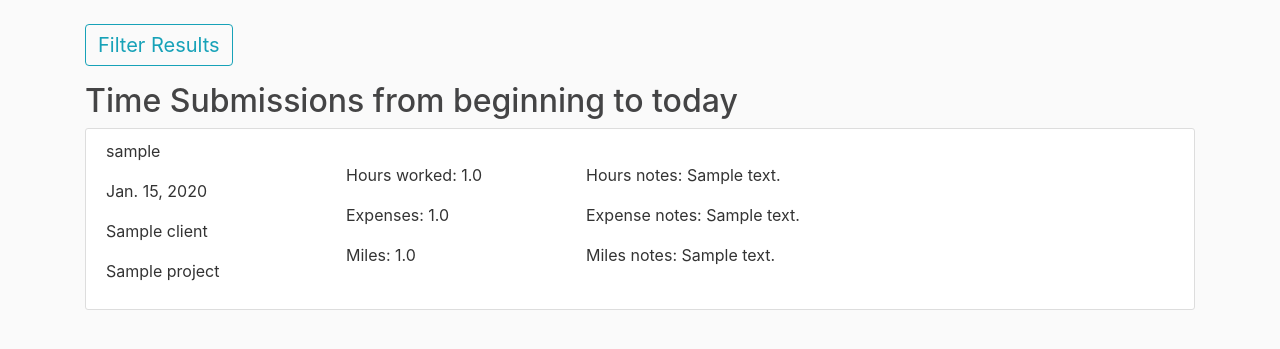
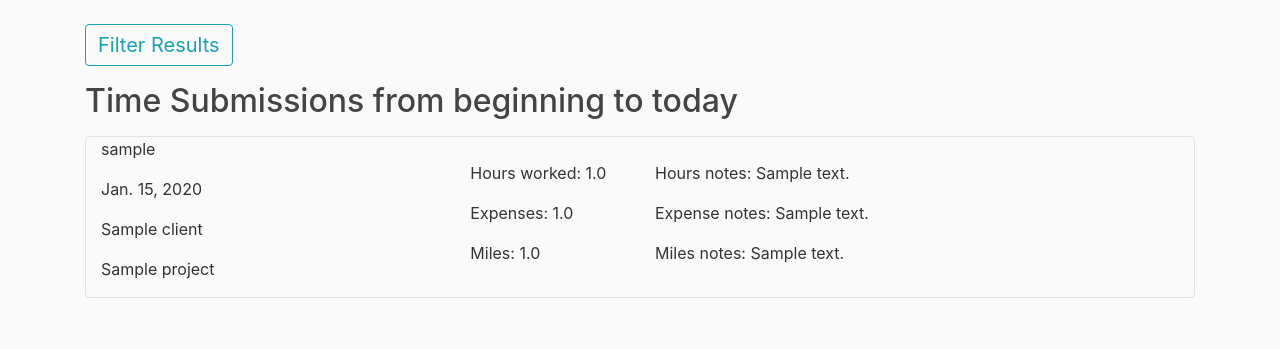
Before and after one commit to MthwBrwn/Varius_project, a Django app: page /overview/ in a window 1280 px wide. Shown: the part 56-405 px from the top of the page. Run offline with Django 3.2, Linux system fonts and the light colour scheme; tables that the repository leaves empty hold one stand-in row (values such as "Sample post"); parts of the project's set-up code (start-up, migrations or seed data) failed here and were passed over; some libraries are stand-ins or nearby versions.

Commit message:
sizing issues with mobile view - seems to be fixed -

```diff
--- a/requirements.txt
+++ b/requirements.txt
@@ -1,4 +1,5 @@
-Django==2.2.1
+Django==2.2.4
+django-autocomplete-light==3.3.4
 django-crispy-forms==1.7.2
 django-flatpickr==1.0.1
 pytz==2019.1
--- a/templates/time_app/overview.html
+++ b/templates/time_app/overview.html
@@ -29,26 +29,26 @@
 {% endif %}
     {% for post in posts %}
 
-            <article class="media content-section">
+            <article class="container border rounded mb-3 mt-3">
                 {% if user == post.user %}
                 <a class= "article-title" href="{% url 'post-detail' post.id %}">
                 {% else %}
 
                 {% endif %}
-                <div class="float-left media content">
-                    <div class="mx-auto" style="width: 15em;"  >
+                <div class="row">
+                    <div class="col-sm-4"   >
                         <p> {{post.user.username}}</p>
                         <p>{{post.date}} </p>
                         <p>{{post.client.name}}</p>
                         <p> {{post.project.name}}<p>
                     </div>
-                    <div class="mx-auto" style="width: 15em;">
+                    <div class="col-sm-2" >
                     <br>
                     <p>Hours worked: {{post.time_spent}}</p>
                     <p>Expenses: {{post.expenses}}</p>
                     <p>Miles: {{post.miles}}</p>
                     </div>
-                    <div class="mx-auto" style="width: 30em;">
+                    <div class="col-sm-5" >
                      <br>
                     <p> Hours notes: {{post.notes}}</p>
                     <p> Expense notes: {{post.expense_notes}}</p>
```
Also changed, not shown: 1 other file.
